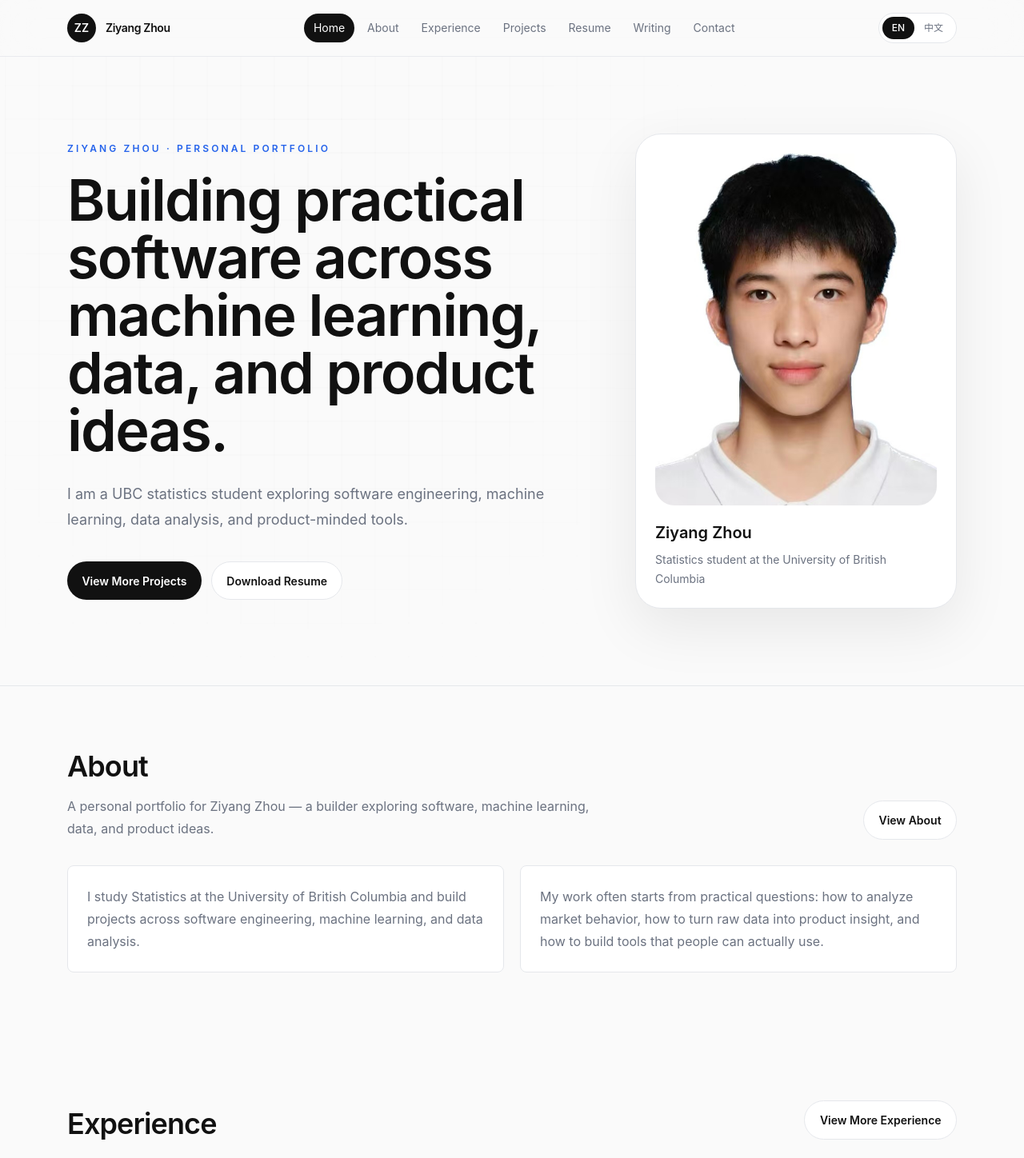
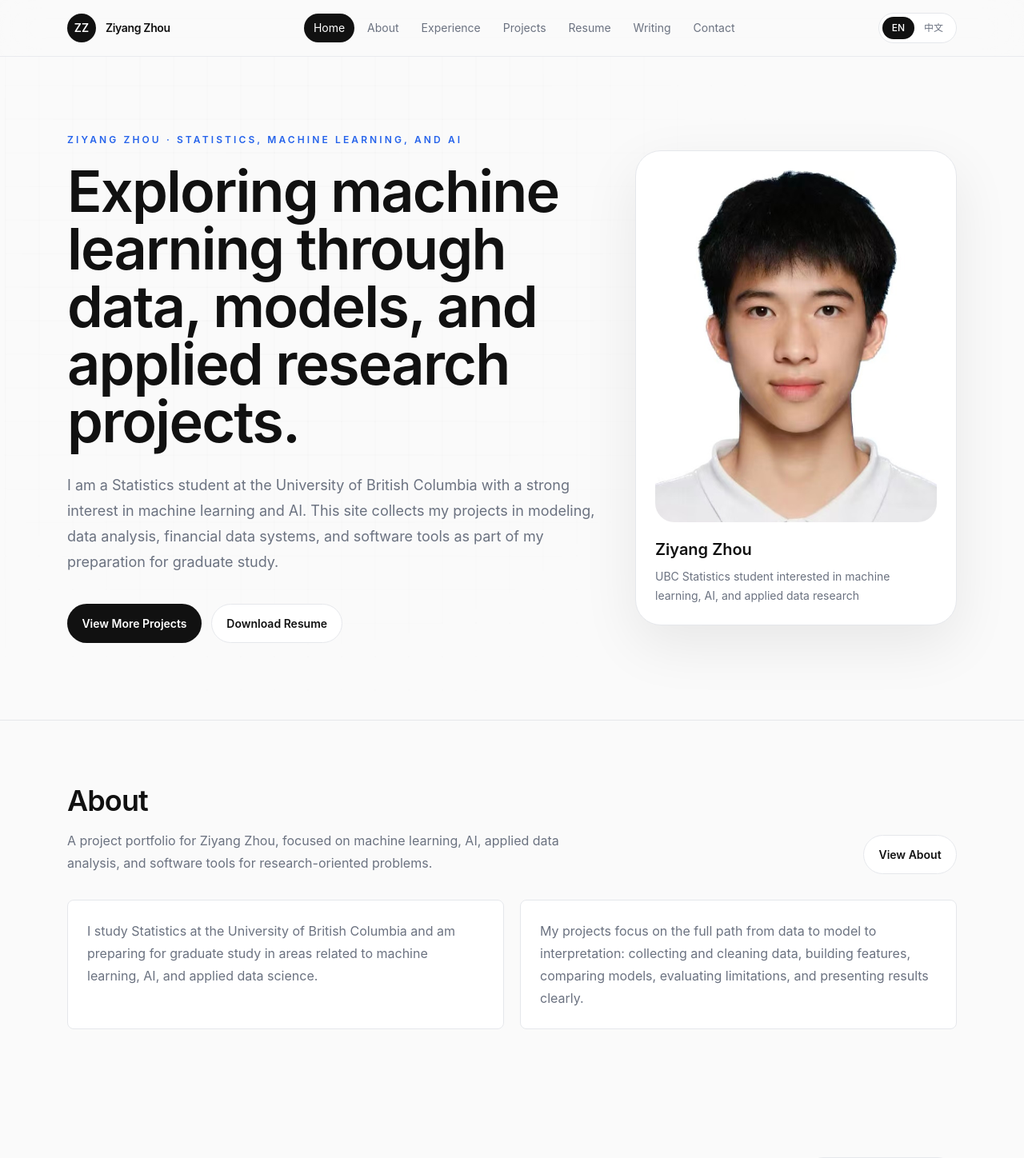
Before and after one commit to Asdzzyandzzy/ZiyangZhou_me_Website, a Next.js app: page / in a window 1280 px wide. Shown: the top 1448 px of the page at 80% size. Built offline with nearby package versions, Linux system fonts and the light colour scheme.

Commit message:
Refine homepage copy for graduate applications

```diff
--- a/content/profile.ts
+++ b/content/profile.ts
@@ -1,45 +1,44 @@
 import type { LocalizedList, LocalizedText } from "@/lib/i18n";
 
-// 这里管理个人基础信息和关于我文案。以后个人定位变化，主要改这个文件。
 export const profile = {
   name: "Ziyang Zhou",
   chineseName: "周梓洋",
   role: {
-    en: "Statistics student at the University of British Columbia",
-    zh: "英属哥伦比亚大学统计学本科生"
+    en: "UBC Statistics student interested in machine learning, AI, and applied data research",
+    zh: "UBC 统计学本科生，关注机器学习、AI 与应用数据研究"
   } satisfies LocalizedText,
   location: {
     en: "Vancouver, Canada",
     zh: "加拿大温哥华"
   } satisfies LocalizedText,
   summary: {
-    en: "A personal portfolio for Ziyang Zhou — a builder exploring software, machine learning, data, and product ideas.",
-    zh: "周梓洋的个人作品集，展示软件、机器学习、数据分析和产品想法相关探索。"
+    en: "A project portfolio for Ziyang Zhou, focused on machine learning, AI, applied data analysis, and software tools for research-oriented problems.",
+    zh: "周梓洋的项目作品集，重点展示机器学习、AI、应用数据分析，以及面向研究问题的软件工具。"
   } satisfies LocalizedText,
   about: {
     en: [
-      "I study Statistics at the University of British Columbia and build projects across software engineering, machine learning, and data analysis.",
-      "My work often starts from practical questions: how to analyze market behavior, how to turn raw data into product insight, and how to build tools that people can actually use.",
-      "I enjoy connecting quantitative thinking with product execution, from Python notebooks and Streamlit apps to Java applications and web interfaces."
+      "I study Statistics at the University of British Columbia and am preparing for graduate study in areas related to machine learning, AI, and applied data science.",
+      "My projects focus on the full path from data to model to interpretation: collecting and cleaning data, building features, comparing models, evaluating limitations, and presenting results clearly.",
+      "The work here includes NLP and computer vision experiments, financial data dashboards, A-share tick analysis, sports analytics, and software systems that support data-driven research."
     ],
     zh: [
-      "我就读于英属哥伦比亚大学统计学专业，长期探索软件工程、机器学习与数据分析方向。",
-      "我的项目通常从实际问题出发：如何分析市场行为，如何把原始数据转化为产品洞察，以及如何做出真正可用的工具。",
-      "我喜欢把定量分析和产品实现结合起来，从 Python Notebook、Streamlit 应用，到 Java 应用和网页界面。"
+      "我就读于英属哥伦比亚大学统计学专业，正在准备申请机器学习、AI 和应用数据科学相关的研究生项目。",
+      "我的项目通常围绕从数据到模型再到解释的完整过程：收集与清洗数据、构建特征、比较模型、评估局限，并清楚地呈现结果。",
+      "这里的项目包括 NLP 与计算机视觉实验、金融数据 Dashboard、A 股逐笔分析、体育数据分析，以及支持数据研究的软件系统。"
     ]
   } satisfies LocalizedList,
   highlights: {
     en: [
       "UBC Statistics BSc, expected 2027",
       "CS GPA: 3.75 / 4.33",
-      "Experience across Python, JavaScript, Java, C++, C, and R",
-      "Project focus: ML, NLP, data visualization, finance data tools, and application development"
+      "Hands-on projects across ML, AI, NLP, computer vision, financial data, and web products",
+      "Experience with Python, TypeScript, Java, C++, C, and R"
     ],
     zh: [
-      "UBC 统计学理学士，预计 2027 年毕业",
+      "UBC 统计学理学学士，预计 2027 年毕业",
       "CS GPA：3.75 / 4.33",
-      "掌握 Python、JavaScript、Java、C++、C、R 等语言",
-      "项目方向包括机器学习、NLP、数据可视化、金融数据工具和应用开发"
+      "项目方向覆盖机器学习、AI、NLP、计算机视觉、金融数据和 Web 产品",
+      "使用 Python、TypeScript、Java、C++、C、R 等语言进行开发"
     ]
   } satisfies LocalizedList
 };
--- a/content/translations.ts
+++ b/content/translations.ts
@@ -1,4 +1,3 @@
-// 这里集中管理网站固定文案。以后要修改中英文按钮、标题、说明文字，优先改这个文件。
 export const translations = {
   en: {
     nav: {
@@ -23,10 +22,10 @@ export const translations = {
       readCaseStudy: "Read case study"
     },
     home: {
-      eyebrow: "Ziyang Zhou · Personal Portfolio",
-      headline: "Building practical software across machine learning, data, and product ideas.",
+      eyebrow: "Ziyang Zhou · Statistics, Machine Learning, and AI",
+      headline: "Exploring machine learning through data, models, and applied research projects.",
       subhead:
-        "I am a UBC statistics student exploring software engineering, machine learning, data analysis, and product-minded tools.",
+        "I am a Statistics student at the University of British Columbia with a strong interest in machine learning and AI. This site collects my projects in modeling, data analysis, financial data systems, and software tools as part of my preparation for graduate study.",
       aboutTitle: "About",
       experienceTitle: "Experience",
       projectsTitle: "Featured Projects",
@@ -59,7 +58,7 @@ export const translations = {
     },
     writing: {
       description:
-        "Notes on machine learning, software, data tools, and product thinking will live here soon."
+        "Notes on machine learning, AI, software, data tools, and product thinking will live here soon."
     },
     resume: {
       description:
@@ -67,7 +66,7 @@ export const translations = {
     },
     contact: {
       intro:
-        "I am open to software, data, machine learning, and product-oriented opportunities. The best way to reach me is email."
+        "I am open to machine learning, AI, data, software, and product-oriented opportunities. The best way to reach me is email."
     },
     footer: {
       line: "Designed and built as a modular personal portfolio for Ziyangzhou.me."
@@ -96,10 +95,10 @@ export const translations = {
       readCaseStudy: "查看项目详情"
     },
     home: {
-      eyebrow: "周梓洋 · 个人作品集",
-      headline: "用软件、机器学习和数据分析，把想法做成可用的产品。",
+      eyebrow: "周梓洋 · 统计学、机器学习与 AI",
+      headline: "通过数据、模型和应用研究项目探索机器学习。",
       subhead:
-        "我是 UBC 统计学本科生，关注软件工程、机器学习、数据分析和产品化工具。",
+        "我是英属哥伦比亚大学统计学本科生，对机器学习和 AI 有持续兴趣。这个网站整理了我在建模、数据分析、金融数据系统和软件工具方面的项目，也是我准备申请研究生项目过程中的作品展示。",
       aboutTitle: "关于我",
       experienceTitle: "经历",
       projectsTitle: "精选项目",
@@ -131,17 +130,17 @@ export const translations = {
       highlights: "亮点"
     },
     writing: {
-      description: "这里会逐步整理机器学习、软件开发、数据工具和产品思考相关笔记。"
+      description: "这里会逐步整理机器学习、AI、软件开发、数据工具和产品思考相关笔记。"
     },
     resume: {
       description: "你可以在线查看或下载中文简历。以后增加英文版时，不需要改页面逻辑。"
     },
     contact: {
       intro:
-        "我对软件、数据、机器学习和产品方向的机会保持开放。最推荐通过邮箱联系我。"
+        "我对机器学习、AI、数据、软件和产品方向的机会保持开放。最推荐通过邮箱联系我。"
     },
     footer: {
-      line: "为 Ziyangzhou.me 设计和搭建的模块化个人品牌网站。"
+      line: "为 Ziyangzhou.me 设计和搭建的模块化个人作品集网站。"
     }
   }
 } as const;
```
